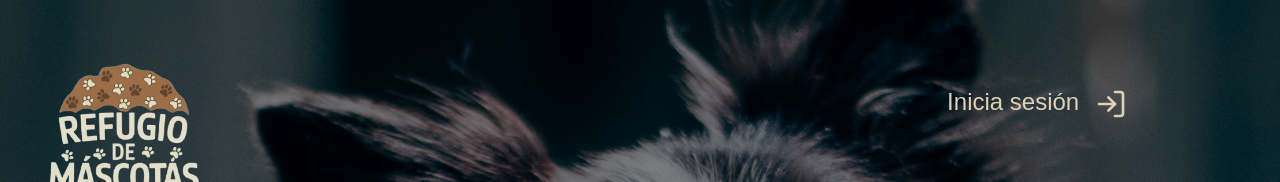
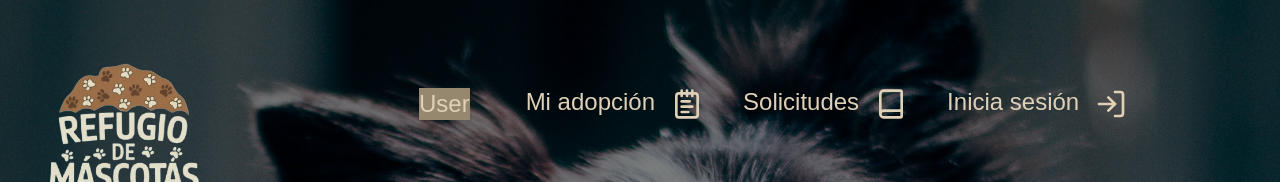
Before and after one commit to No-Country-simulation/equipo-c22-08-n-webapp, a React (Vite) app in the folder fronted/: page /dashboard in a window 1280 px wide. Shown: the top 182 px of the page. Built offline with nearby package versions, Linux system fonts and the light colour scheme.

Commit message:
rol and dashboard mod

```diff
--- a/fronted/src/components/layout/Header.jsx
+++ b/fronted/src/components/layout/Header.jsx
@@ -1,12 +1,13 @@
 import { Link } from 'react-router-dom';
-import { PawPrint, LogIn } from 'lucide-react';
+import { PawPrint, LogIn, NotepadText, Book } from 'lucide-react';
 import Logo from '@/assets/logo1-r.png';
-import Image from  '@/components/ui/Image';
+import Image from '@/components/ui/Image';
 import { useEffect, useState } from 'react';
 import Button from '@/components/ui/Button';
 
 const Header = () => {
   const [isLoggedIn, setIsLoggedIn] = useState(false);
+  const [isAdmin, setIsAdmin] = useState(false);
 
   useEffect(() => {
     const checkLoginStatus = () => {
@@ -33,14 +34,32 @@ const Header = () => {
     <header>
       <nav className="bg-transparent p-4 text-wrap flex items-center text-beige text-2xl">
         <div className="md:flex w-[90%] text-center justify-between items-center h-auto md:h-44">
+
           <Link to="/">
             <div className="flex items-center justify-center space-x-2">
 
-              <Image src={Logo} alt='Logo' className="md:mt-24 h-[200px] w-26 block" setAnimation={true}/>
-            </div>
-          </Link>
+              <Image src={Logo} alt='Logo' className="md:mt-24 h-[200px] w-26 block" setAnimation={true} />
+            </div>          </Link>
+
           <div className="flex justify-center items-center space-x-4">
+          <div className='mr-7 bg-brown'>
+            <button className='rounded-full ' onClick={() => setIsAdmin(!isAdmin)}>{isAdmin ? 'Admin' : 'User'}</button>
+          </div>
 
+            <Link
+              to="/request/:id"
+              className="hover:text-beige px-3 py-2 rounded-md font-medium"
+            >
+              Mi adopción
+              <NotepadText className="inline-block ml-4 w-8 h-10 " size={18} />
+            </Link>
+            <Link
+              to="/dashboard"
+              className="hover:text-beige px-3 py-2 rounded-md font-medium"
+            >
+              Solicitudes
+              <Book className="inline-block ml-4 w-8 h-10 " size={18} />
+            </Link>
             {!isLoggedIn && (
               <Link
                 to="/login"
--- a/fronted/src/pages/DashboardAdopt.jsx
+++ b/fronted/src/pages/DashboardAdopt.jsx
@@ -4,14 +4,17 @@ import { useNavigate } from "react-router-dom";
 
 const DashboardAdopt = () => {
   const navigate = useNavigate();
+  const getPetInfo = (petId) => {
+
+  }
   const [requests] = useState([
     {
       id: 1,
       userName: "Sarah Johnson",
       userAvatar: "https://images.unsplash.com/photo-1494790108377-be9c29b29330",
       petName: "Max",
-      petImage: "https://images.unsplash.com/photo-1543466835-00a7907e9de1",
-      petId: 4,
+      petImage: "https://images.unsplash.com/photo-1517849845537-4d257902454a",
+      petId: 303,
       date: "2024-02-15",
       contact: "(555) 123-4567",
       status: "Pending"
--- a/fronted/src/pages/UserRequest.jsx
+++ b/fronted/src/pages/UserRequest.jsx
@@ -1,14 +1,16 @@
 import React, { useEffect, useState } from "react";
+import { useFetch } from "@/hooks/useFetch";
 import { CircleArrowLeft, User, PawPrint, Phone, Mail, MapPinned } from "lucide-react";
 import {Link} from 'react-router-dom'
 
 const UserRequest = () => {
   const [isApproved, setIsApproved] = useState(false);
   const [isRejected, setIsRejected] = useState(false);
+  const { data: pet , loading, error } =useFetch(`${import.meta.env.VITE_API_URL}/animal/${localStorage.getItem('idPet')}`);
 
   useEffect(() => {
 
-  })
+  },[]);
 
   const handleApprove = () => {
     setIsApproved(true);
@@ -39,7 +41,7 @@ const UserRequest = () => {
   return (
     <div className="min-h-screen py-8 px-4 sm:px-6 lg:px-8">
       <div className="max-w-4xl mx-auto">
-        <h2 className="text-3xl font-bold mb-4 text-center text-white-2">REVISIÓN DE SOLICITUD</h2>
+        <h2 className="text-3xl font-bold mt-5 mb-10 text-center text-white-2">REVISIÓN DE SOLICITUD</h2>
         <div className="bg-black   shadow-xl rounded-lg overflow-hidden">
           {/* Header */}
           <div className="bg-beige p-6">
```
